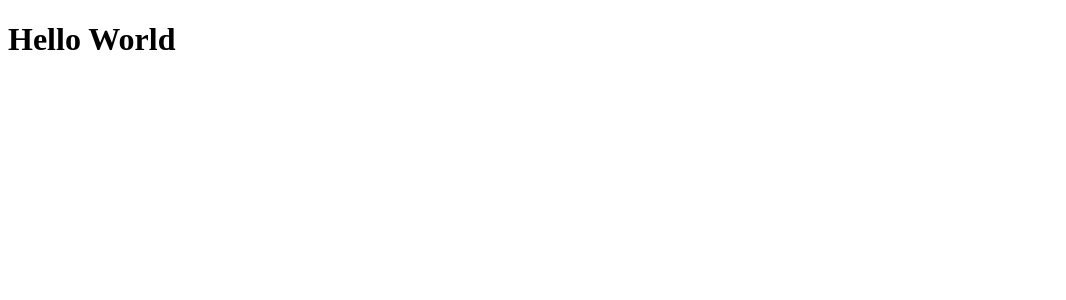
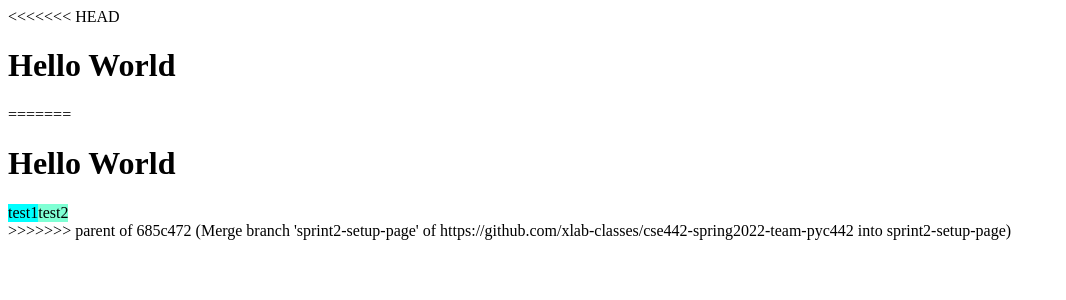
Before and after one commit to xlab-classes/cse442-spring2022-team-pyc442, a Flask app: page /test in a window 1280 px wide. Shown: the top 300 px of the page, without its empty margins (0-1066 px from the left). Run offline with Flask 2, Linux system fonts and the light colour scheme.

Commit message:
Merge pull request #45 from xlab-classes/sprint2-setup-page

```diff
--- a/templates/test.html
+++ b/templates/test.html
@@ -1,6 +1,29 @@
 <!doctype html>
 <title>Test</title>
+<<<<<<< HEAD
 
 <body>
     <h1>Hello World</h1>
+=======
+<style>
+    .div{
+        display: flex;
+        width: 100%;
+        flex-direction: row;
+        padding: 0;
+    }
+    test{
+        width: 50%;
+        height: 300px;
+        padding: 0;
+        margin: 0;
+    }
+</style>
+<body>
+    <h1>Hello World</h1>
+    <div class="div">
+        <div style="background-color: aqua;" class="test">test1</div>
+        <div style="background-color: aquamarine;" class="test">test2</div>
+    </div>
+>>>>>>> parent of 685c472 (Merge branch 'sprint2-setup-page' of https://github.com/xlab-classes/cse442-spring2022-team-pyc442 into sprint2-setup-page)
 </body>
```
